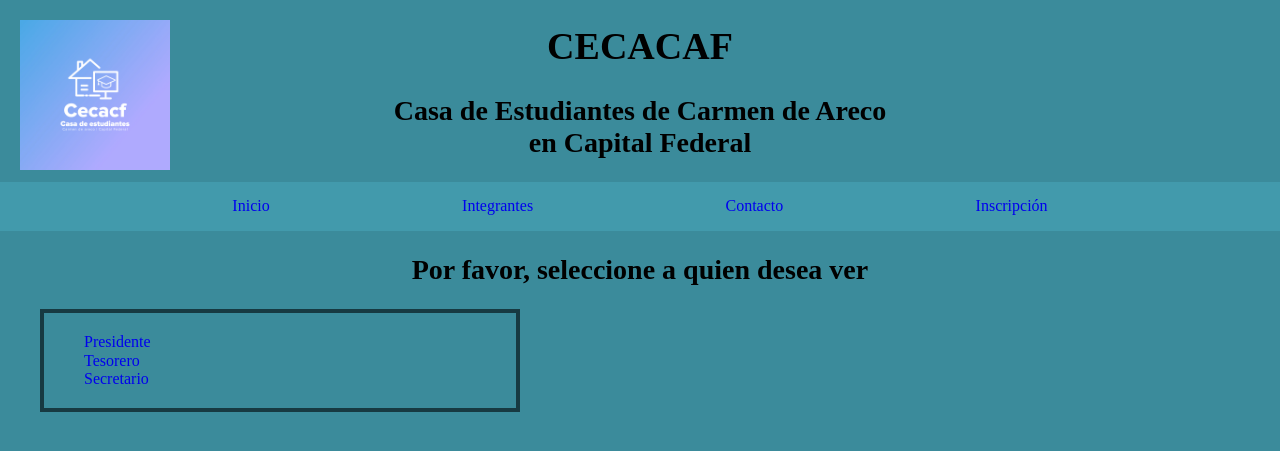
After one commit to YoelIbarra/ibarra-yoel, a PHP site: page /integrantes in a window 1280 px wide. The commit adds this page. Shown: the top 451 px of the page. Run offline with PHP 8.4, Linux system fonts and the light colour scheme.

Commit message:
Arrancando integrantes
finalice el contacto y ahora voy por integrantes
ademas agregue el logo al header

```diff
--- a/css/styles.css
+++ b/css/styles.css
@@ -32,19 +32,25 @@ body {
 
 
 
-/*Header*/
 
-.titulo{
-    text-align: center;
+h1{
     font-size: 3.8rem;
 }
+h2{
+    font-size: 2.8rem;
+}
+h3{
+    font-size: 2rem;
+}
+h4{
+    font-size: 1rem;
+}
+h1,h2,h3,h4,h5{
+    text-align: center;
 
-.subtitulo{
-    text-align: center;
-    font-size: 3rem;
 }
 
-/*Navegación Barra*/
+/*Header*/
 .nav-fondo{
     background-color: var(--secundario);
     padding: 1.5rem;
@@ -60,6 +66,18 @@ body {
 }
 .barra-superior a, a:visited{
     text-decoration: none;
+}
+
+.logo{
+    position: absolute;
+    left: 0;
+    top: 0;
+
+    margin: 2rem;
+    width: 15rem;
+    height: 15rem;
+
+
 }
 
 /*footer*/
--- a/enviar-contacto.php
+++ b/enviar-contacto.php
@@ -14,6 +14,6 @@
     mysqli_query($conexion, $queryEnviar);
     mysqli_close($conexion);
 
-    header("location: contacto.php?mensaje=ok");
+    header("location: contacto.php?m=ok");
 
 ?>
--- a/header.php
+++ b/header.php
@@ -1,5 +1,11 @@
 
 <header>
+
+        <div class="">
+            <img src="img/logoCecacf.jpg" alt="LogoCecacf" class="logo">
+        </div>
+
+        <div>
             <h1 class="titulo">CECACAF</h1>
             <h2 class="subtitulo">Casa de Estudiantes de Carmen de Areco <br> en Capital Federal</h2>
 
@@ -11,4 +17,8 @@
                     <a href="#">Inscripción</a>
                 </nav>
             </div>
+        </div>
+
+
+
 </header>
--- a/index.php
+++ b/index.php
@@ -6,7 +6,7 @@
         <meta name="viewport" content="width=device-width, initial-scale=1.0">
         <link rel="stylesheet" href="css/normalize.css">
         <link rel="stylesheet" href="css/styles.css">
-    <title>Proyecto</title>
+        <title>Inicio</title>
     </head>
 <body>
 
--- /dev/null
+++ b/integrantes.php
@@ -0,0 +1,66 @@
+<!DOCTYPE html>
+<html lang="es">
+<head>
+<meta charset="UTF-8">
+        <meta http-equiv="X-UA-Compatible" content="IE=edge">
+        <meta name="viewport" content="width=device-width, initial-scale=1.0">
+        <link rel="stylesheet" href="css/normalize.css">
+        <link rel="stylesheet" href="css/styles.css">
+    <title>Integrantes</title>
+</head>
+<body>
+
+    <?php include('header.php') ?>
+
+    <div class="contenedor ">
+        <h2>Por favor, seleccione a quien desea ver</h2>
+        <nav class="contacto-navegacion contacto-contenedor">
+            <a href="integrantes?rol=presi">Presidente</a>
+            <a href="integrantes?rol=teso">Tesorero</a>
+            <a href="integrantes?rol=secre">Secretario</a>
+        </nav>
+    </div>
+
+        <?php
+            //Lleno variables para mostrar a las personas
+            if(isset($_GET['rol'])){
+
+                include('traer-datos-rol.php');
+
+            }
+        ?>
+
+        <main class="contenedor">
+            <h3>
+                <?php
+                    if(isset($_GET['rol'])){
+                        echo "Rol = " . $rol ;
+                    }
+                ?>
+            </h2>
+            <h3>
+                <?php
+                    if(isset($_GET['rol'])){
+                        echo "Nombre: " . $nombre;
+                    }
+                ?>
+            </h3>
+            <h3>
+                <?php
+                    if(isset($_GET['rol'])){
+                        echo "Apellido: " . $apellido;
+                    }
+                ?>
+            </h3>
+            <h4>
+                <?php
+                    if(isset($_GET['rol'])){
+                        echo "Carrera: " . $carrera;
+                    }
+                ?>
+            </h4>
+        </main>
+
+
+</body>
+</html>
```
Also changed, not shown: contacto.php (+5 -14 lines), img/logoCecacf.jpg (added). Lines whose indentation alone changed are shown as unchanged.
